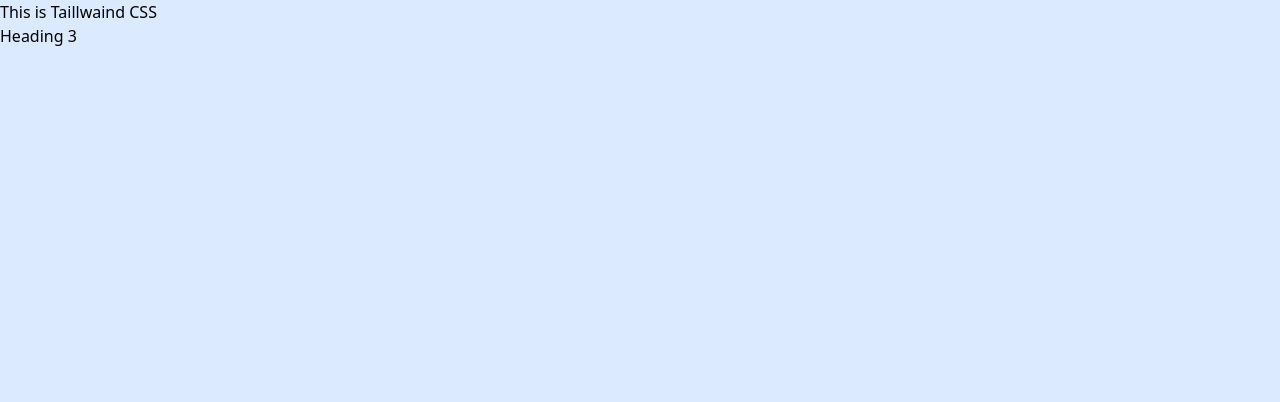
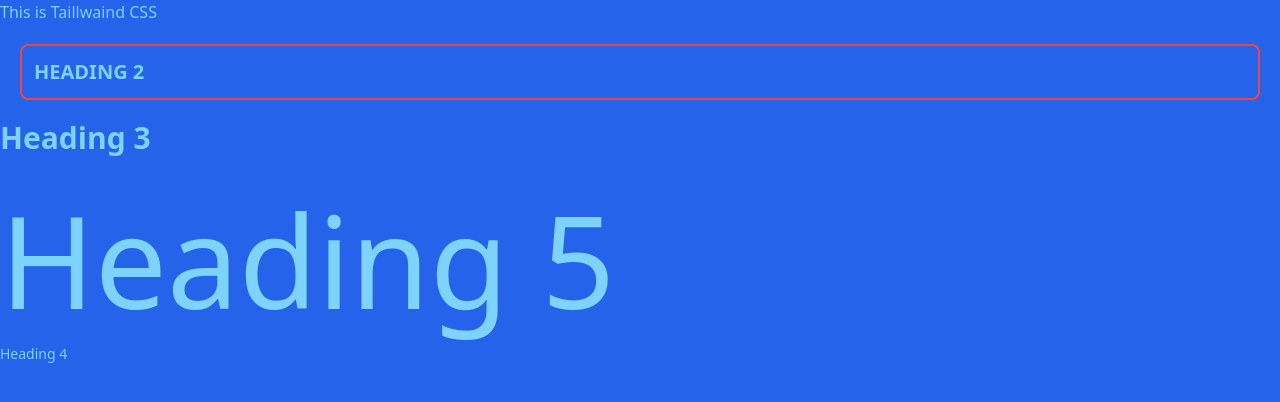
Before and after one commit to hmbashar/Tailwind-CSS, a website: page public/index.html in a window 1280 px wide. Drawn offline with Linux system fonts and the light colour scheme.

Commit message:
class-13

```diff
--- a/public/index.html
+++ b/public/index.html
@@ -7,8 +7,11 @@
     <title>Document</title>
     <link rel="stylesheet" href="css/style.css">
 </head>
-<body class="bg-blue-100">
-    <h1>This is Taillwaind CSS</h1>
-    <h3>Heading 3</h3>
+<body class="bg-blue-600">
+    <h1 class="text-sky-300"> This is Taillwaind CSS</h1>
+    <h2 class="text-xl text-sky-300 font-bold uppercase border-2 border-red-500 p-3 rounded-lg m-5">Heading 2</h2>
+    <h3 class="text-3xl text-sky-300 font-bold">Heading 3</h3>
+    <h5 class="text-9xl text-sky-300 mt-10 mb-5">Heading 5</h5>
+    <h4 class="text-sm text-sky-300">Heading 4</h4>
 </body>
 </html>
```
Also changed, not shown: public/css/style.css.
